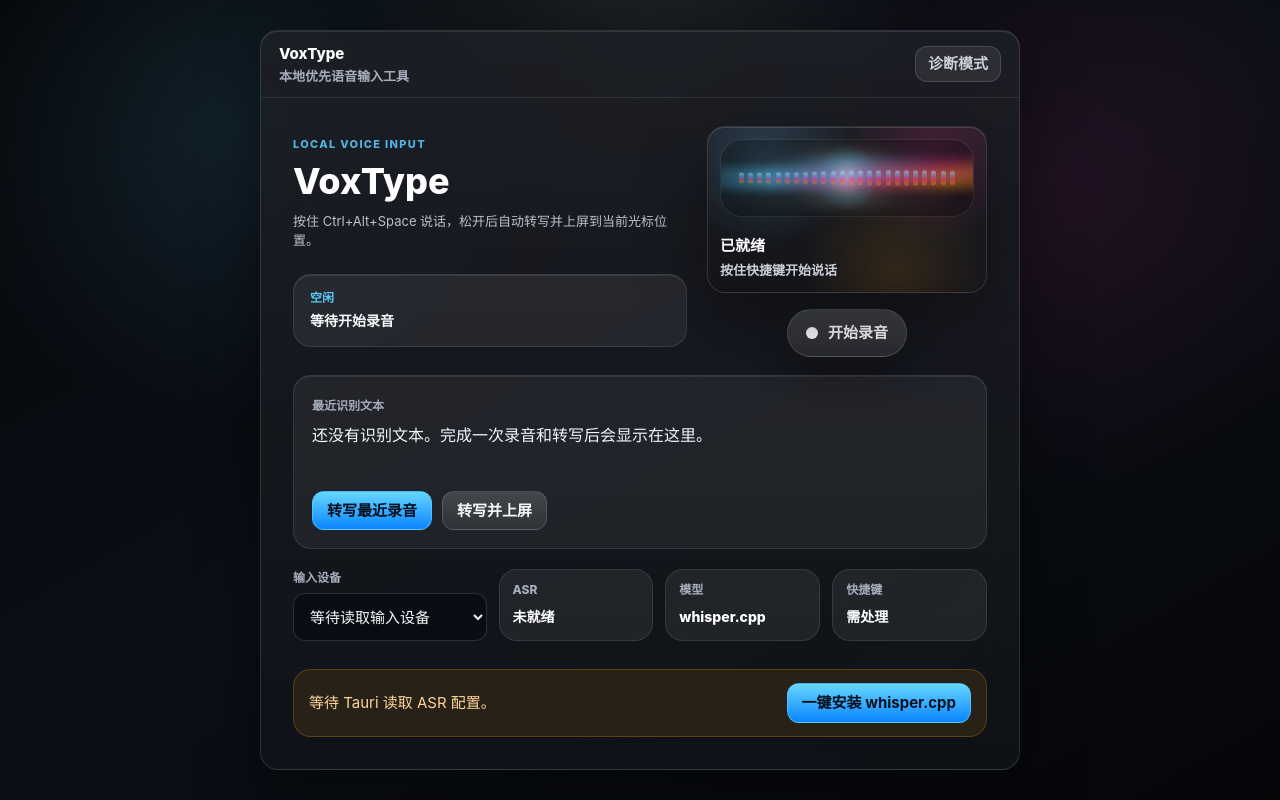
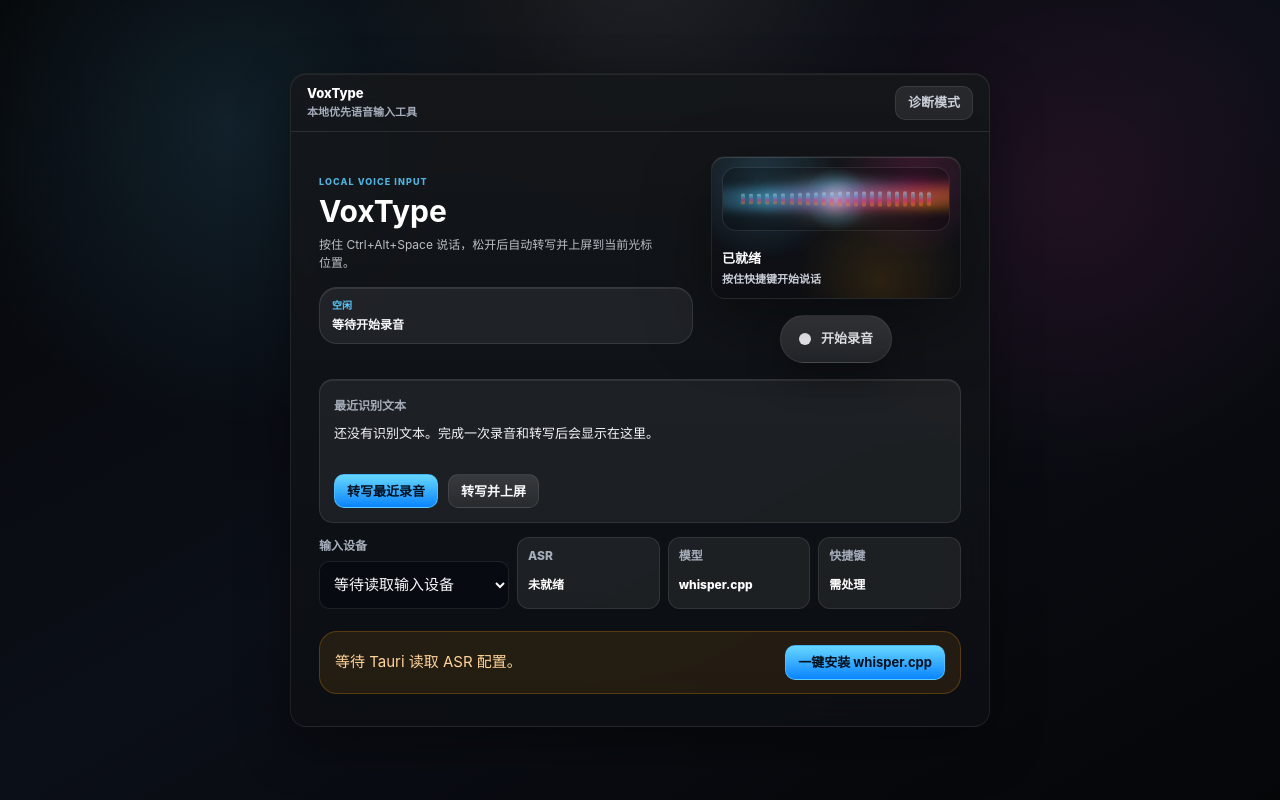
Before and after one commit to snowcraneww/vox-type, a React (Vite) app: page / in a window 1280 px wide. Built offline with nearby package versions, Linux system fonts and the light colour scheme.

Commit message:
fix: refine overlay and window polish

```diff
--- a/src/DictationOverlay.tsx
+++ b/src/DictationOverlay.tsx
@@ -73,11 +73,6 @@
               {isRecording ? <animate attributeName="x1" dur="920ms" repeatCount="indefinite" values="-120;0;-120" /> : null}
               {isRecording ? <animate attributeName="x2" dur="920ms" repeatCount="indefinite" values="120;240;120" /> : null}
             </linearGradient>
-            <radialGradient id="voice-capsule-shine" cx="50%" cy="18%" r="76%">
-              <stop offset="0%" stopColor="rgba(255,255,255,0.055)" />
-              <stop offset="58%" stopColor="rgba(255,255,255,0.018)" />
-              <stop offset="100%" stopColor="rgba(255,255,255,0)" />
-            </radialGradient>
             <filter id="voice-ripple-glow" x="-8%" y="-55%" width="116%" height="210%">
               <feGaussianBlur stdDeviation="1.25" result="blur" />
               <feColorMatrix in="blur" type="matrix" values="1 0 0 0 0  0 1 0 0 0  0 0 1 0 0  0 0 0 0.72 0" result="glow" />
@@ -88,7 +83,6 @@
             </filter>
           </defs>
           <rect className="ripple-capsule" x="0" y="0" width="120" height="32" rx="16" />
-          <rect className="ripple-shine" x="4" y="3" width="112" height="26" rx="13" />
           <g className="soundwave-bars" filter="url(#voice-ripple-glow)">
             {Array.from({ length: 20 }, (_, index) => {
               const heights = [4, 7, 10, 5, 12, 8, 3, 11, 6, 13, 9, 4, 12, 7, 10, 5, 8, 11, 6, 3];
@@ -110,9 +104,7 @@
           </g>
           {isTranscribing ? (
             <g className="transcribing-dots" aria-hidden="true">
-              <circle className="transcribing-dot" cx="50" cy="16" r="2.3" />
-              <circle className="transcribing-dot" cx="60" cy="16" r="2.3" />
-              <circle className="transcribing-dot" cx="70" cy="16" r="2.3" />
+              {[42, 49, 56, 63, 70, 77].map((cx, index) => <circle className="transcribing-dot" cx={cx} cy="16" data-index={index} key={cx} r="1.9" style={{ '--dot-index': index } as React.CSSProperties} />)}
             </g>
           ) : null}
         </svg>
--- a/src/styles.css
+++ b/src/styles.css
@@ -57,16 +57,17 @@
 
 button {
   align-items: center;
-  border: 1px solid rgba(255, 255, 255, 0.14);
-  border-radius: 12px;
-  background: linear-gradient(180deg, rgba(255,255,255,0.16), rgba(255,255,255,0.07));
+  border: 1px solid rgba(255, 255, 255, 0.09);
+  border-radius: 10px;
+  background: linear-gradient(180deg, rgba(255,255,255,0.12), rgba(255,255,255,0.055));
   color: var(--ink);
   cursor: pointer;
   display: inline-flex;
-  font-weight: 700;
+  font-size: 13px;
+  font-weight: 680;
   justify-content: center;
-  min-height: 38px;
-  padding: 8px 14px;
+  min-height: 34px;
+  padding: 7px 12px;
   transition: transform 150ms ease, box-shadow 150ms ease, border-color 150ms ease, background 150ms ease;
   white-space: nowrap;
 }
@@ -88,13 +89,13 @@
 
 input,
 select {
-  border: 1px solid rgba(255, 255, 255, 0.14);
-  border-radius: 12px;
+  border: 1px solid rgba(255, 255, 255, 0.09);
+  border-radius: 10px;
   background: rgba(5, 8, 14, 0.54);
   color: var(--ink);
-  min-height: 42px;
+  min-height: 36px;
   min-width: 0;
-  padding: 9px 12px;
+  padding: 7px 10px;
   width: 100%;
 }
 
@@ -111,10 +112,10 @@
 
 .app-shell {
   display: grid;
-  gap: 18px;
+  gap: 14px;
   margin: 0 auto;
-  max-width: 1120px;
-  padding: 28px;
+  max-width: 980px;
+  padding: 22px;
   position: relative;
   z-index: 1;
 }
@@ -686,31 +687,42 @@
 
 .tool-window {
   background:
-    linear-gradient(180deg, rgba(255,255,255,0.075), rgba(255,255,255,0.028)),
-    rgba(9, 12, 18, 0.86);
-  border-radius: 18px;
-  box-shadow: 0 22px 64px rgba(0, 0, 0, 0.42), inset 0 1px 0 rgba(255,255,255,0.10);
-  width: min(100%, 760px);
+    linear-gradient(180deg, rgba(255,255,255,0.052), rgba(255,255,255,0.018)),
+    rgba(7, 9, 14, 0.90);
+  border-color: rgba(255,255,255,0.075);
+  border-radius: 16px;
+  box-shadow: 0 18px 52px rgba(0, 0, 0, 0.38), inset 0 1px 0 rgba(255,255,255,0.07);
+  width: min(100%, 700px);
 }
 
 .tool-header {
-  min-height: 54px;
-  padding: 12px 18px;
+  min-height: 48px;
+  padding: 10px 16px;
 }
 
+.product-mark { font-size: 13px; font-weight: 760; }
+.tool-header p { font-size: 11px; font-weight: 600; }
+
 .voice-dashboard {
-  gap: 20px;
-  grid-template-columns: minmax(0, 1fr) 280px;
-  padding: 28px 32px 18px;
+  gap: 18px;
+  grid-template-columns: minmax(0, 1fr) 250px;
+  padding: 24px 28px 16px;
 }
 
-h1 { font-size: 36px; }
+h1 { font-size: 30px; font-weight: 740; }
+
+.eyebrow { font-size: 9px; margin-bottom: 8px; }
 
 .voice-subtitle {
   color: rgba(235, 239, 247, 0.78);
-  font-size: 13px;
-  max-width: 380px;
+  font-size: 12px;
+  margin: 10px 0 16px;
+  max-width: 340px;
 }
+
+.status-strip { border-radius: 12px; gap: 3px; padding: 10px 12px; }
+.status-strip span { font-size: 10px; }
+.status-strip strong { font-size: 12px; }
 
 .status-strip,
 .transcript-card,
@@ -723,27 +735,38 @@
 
 .voice-overlay {
   background:
-    linear-gradient(180deg, rgba(255,255,255,0.075), rgba(255,255,255,0.032)),
-    rgba(8, 10, 16, 0.76);
-  border-radius: 18px;
-  min-height: 164px;
-  padding: 12px;
+    linear-gradient(180deg, rgba(255,255,255,0.052), rgba(255,255,255,0.020)),
+    rgba(6, 8, 13, 0.80);
+  border-color: rgba(255,255,255,0.075);
+  border-radius: 14px;
+  min-height: 140px;
+  padding: 10px;
 }
 
 .voice-wave-stage {
-  height: 78px;
+  border-radius: 14px;
+  height: 64px;
 }
 
 .voice-overlay-copy strong {
-  font-size: 15px;
+  font-size: 13px;
 }
+
+.voice-overlay-copy span,
+.voice-overlay-copy em { font-size: 11px; }
 
 .transcript-card,
 .setup-banner,
 .quick-settings {
-  margin-left: 32px;
-  margin-right: 32px;
+  margin-left: 28px;
+  margin-right: 28px;
 }
+
+.transcript-card { border-radius: 14px; padding: 14px; }
+.transcript-card p { font-size: 13px; margin-bottom: 12px; min-height: 38px; }
+.quick-settings { gap: 8px; padding: 14px 0 22px; }
+.setting-chip { border-radius: 12px; min-height: 58px; padding: 9px 10px; }
+.setting-chip strong { font-size: 12px; }
 
 .overlay-root {
   align-items: end;
@@ -777,11 +800,6 @@
 .ripple-capsule {
   fill: rgba(2, 3, 7, 0.94);
   stroke: none;
-}
-
-.ripple-shine {
-  fill: url(#voice-capsule-shine);
-  opacity: 0.36;
 }
 
 .soundwave-bars {
@@ -829,13 +847,11 @@
 
 .transcribing-dot {
   animation: transcribing-dot 1.05s ease-in-out infinite;
+  animation-delay: calc(var(--dot-index) * 90ms);
   opacity: 0.35;
   transform-box: fill-box;
   transform-origin: center;
 }
-
-.transcribing-dot:nth-child(2) { animation-delay: 140ms; }
-.transcribing-dot:nth-child(3) { animation-delay: 280ms; }
 
 @keyframes soundwave-idle {
   0%, 100% { opacity: 0.30; transform: scaleY(0.72); }
```
Also changed, not shown: 3 other files (tests, documents, lock files or other folders).
